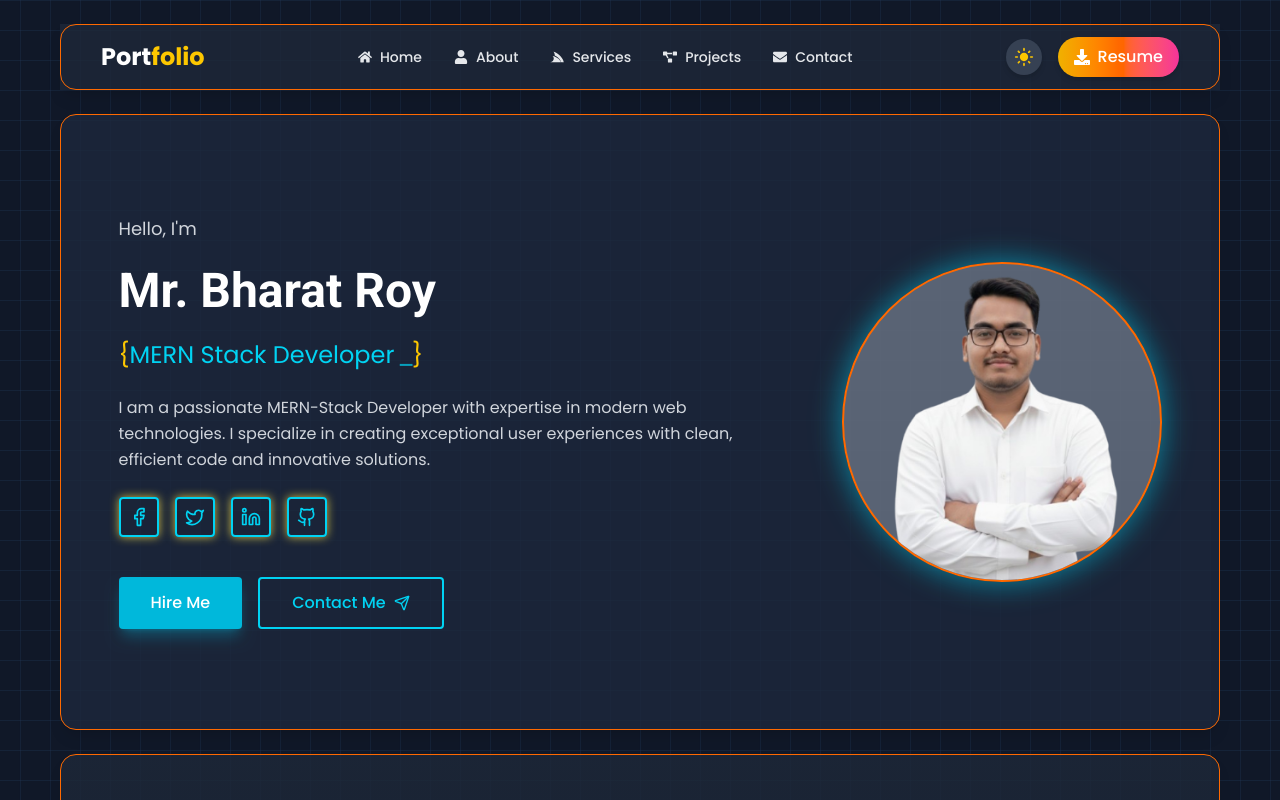
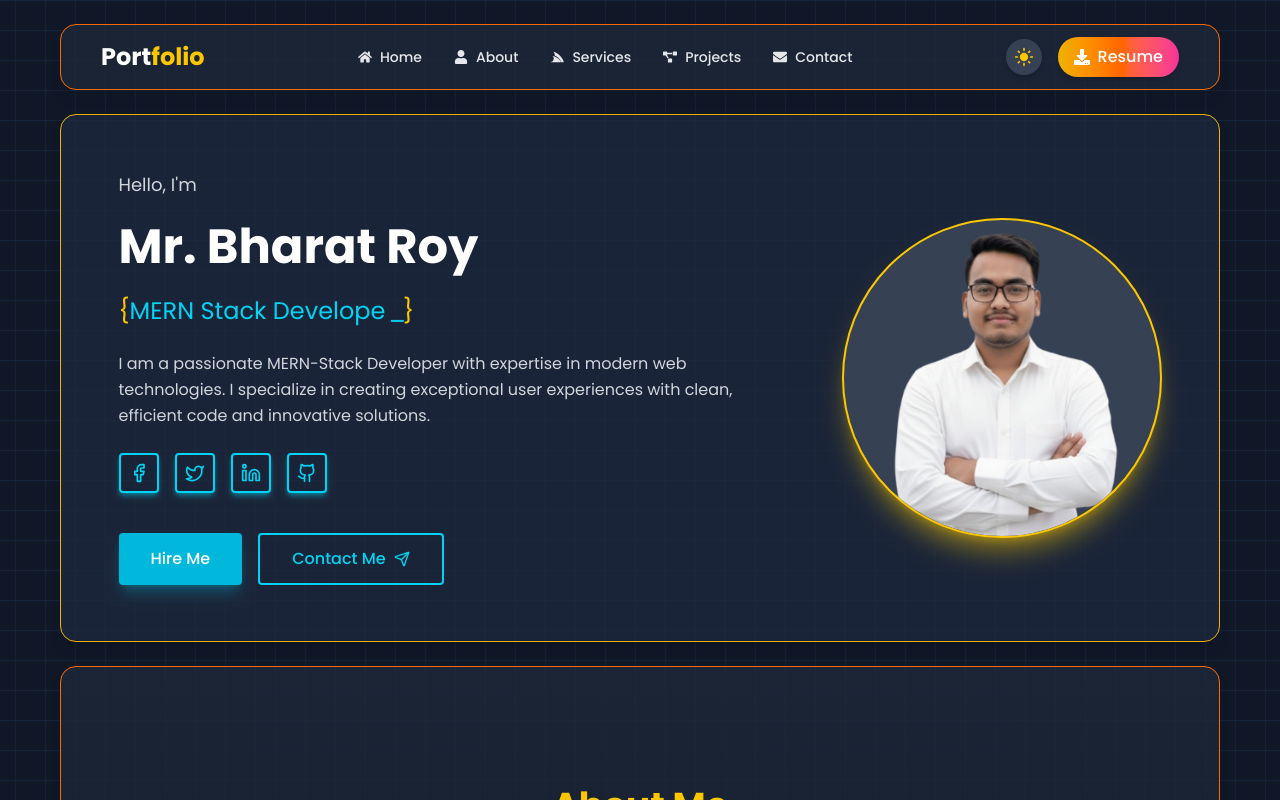
Before and after one commit to bharatroy4D/bharat-dev, a React (Vite) app: page / in a window 1280 px wide. Shown: the top 800 px of the page. Built offline with nearby package versions, Linux system fonts and the light colour scheme.

Commit message:
Banner into theme set

```diff
--- a/src/Components/navbar/Navbar.jsx
+++ b/src/Components/navbar/Navbar.jsx
@@ -36,12 +36,12 @@ const Navbar = () => {
 
   return (
     <nav
-      className={`w-full z-50 transition-all duration-500 ${dark ? "bg-gray-800/80 text-white" : "bg-white text-gray-900"
+      className={`w-full z-50 transition-all duration-500 border border-orange-500 rounded-2xl ${dark ? "bg-gray-800/80 text-white" : "bg-white text-gray-900"
         } shadow-lg`}
     >
       {/* Container */}
       <div
-        className={`flex items-center justify-between px-5 py-3 md:px-10 ${dark ? "border border-orange-500 rounded-2xl" : "border border-orange-500 rounded-2xl"}`}
+        className={`flex items-center justify-between px-5 py-3 md:px-10 `}
       >
         {/* Logo */}
         <a href="#banner" className="text-2xl font-bold">
--- a/src/Pages/banner/Banner.jsx
+++ b/src/Pages/banner/Banner.jsx
@@ -1,9 +1,12 @@
 import React from "react";
 import { Facebook, Twitter, Linkedin, Github, Send } from "lucide-react";
 import { Typewriter } from "react-simple-typewriter";
-import profileImg from "../../assets/profileImg.png"
+import profileImg from "../../assets/profileImg.png";
+import { useTheme } from "../../context/ThemeContext"; // 🌙 Import Theme Context
 
 const Banner = () => {
+  const { theme } = useTheme(); // ✅ Access current theme (dark/light)
+
   const socialLinks = [
     { icon: Facebook, link: "https://www.facebook.com/bharatroyfb" },
     { icon: Twitter, link: "#" },
@@ -14,20 +17,44 @@ const Banner = () => {
   return (
     <div
       id="banner"
-      className="bg-slate-800/80 relative  text-white rounded-2xl overflow-hidden border border-orange-500 my-6 shadow-lg hover:shadow-orange-400/30"
+      className={`relative rounded-2xl overflow-hidden border my-6 shadow-lg transition-all duration-500 ${
+        theme === "dark"
+          ? "bg-slate-800/80 border-yellow-500 hover:shadow-yellow-400/30 text-white"
+          : "bg-gray-100 border-blue-400 hover:shadow-blue-400/30 text-gray-900"
+      }`}
     >
-      <div className="relative z-10 container mx-auto px-8 py-10 md:py-25 flex flex-col-reverse lg:flex-row items-center justify-around">
-        {/* Left Side - Text */}
+      <div className="relative z-10 container mx-auto px-8 py-14 flex flex-col-reverse lg:flex-row items-center justify-around">
+        {/* 🟢 Left Side - Text */}
         <div className="space-y-6 text-center lg:text-left">
-          <div className="text-lg text-gray-300">Hello, I'm</div>
+          <div
+            className={`text-lg ${
+              theme === "dark" ? "text-gray-300" : "text-gray-700"
+            }`}
+          >
+            Hello, I'm
+          </div>
 
-          <h1 className="text-4xl lg:text-5xl font-bold roboto">
+          <h1
+            className={`text-4xl lg:text-5xl font-bold ${
+              theme === "dark" ? "text-white" : "text-gray-900"
+            }`}
+          >
             Mr. Bharat Roy
           </h1>
 
           <h2 className="text-xl lg:text-2xl">
-            <span className="text-yellow-400">{'{'}</span>
-            <span className="text-cyan-400">
+            <span
+              className={`${
+                theme === "dark" ? "text-yellow-400" : "text-blue-500"
+              }`}
+            >
+              {"{"}
+            </span>
+            <span
+              className={`${
+                theme === "dark" ? "text-cyan-400" : "text-purple-600"
+              }`}
+            >
               <Typewriter
                 words={["MERN Stack Developer", "React Enthusiast"]}
                 loop
@@ -38,16 +65,26 @@ const Banner = () => {
                 delaySpeed={1000}
               />
             </span>
-            <span className="text-yellow-400">{'}'}</span>
+            <span
+              className={`${
+                theme === "dark" ? "text-yellow-400" : "text-blue-500"
+              }`}
+            >
+              {"}"}
+            </span>
           </h2>
 
-          <p className="text-gray-300 leading-relaxed max-w-2xl">
+          <p
+            className={`leading-relaxed max-w-2xl ${
+              theme === "dark" ? "text-gray-300" : "text-gray-700"
+            }`}
+          >
             I am a passionate MERN-Stack Developer with expertise in modern web
             technologies. I specialize in creating exceptional user experiences
             with clean, efficient code and innovative solutions.
           </p>
 
-          {/* Social Icons */}
+          {/* 🟢 Social Icons */}
           <div className="flex gap-4 justify-center lg:justify-start">
             {socialLinks.map((social, i) => {
               const Icon = social.icon;
@@ -57,7 +94,11 @@ const Banner = () => {
                   href={social.link}
                   target="_blank"
                   rel="noopener noreferrer"
-                  className="w-10 h-10 flex items-center justify-center rounded border-2 border-cyan-400 text-cyan-400 hover:bg-cyan-400 hover:text-slate-900 transition-all shadow-[0_0_10px_rgba(253,224,71,0.8)]"
+                  className={`w-10 h-10 flex items-center justify-center rounded border-2 transition-all shadow-md ${
+                    theme === "dark"
+                      ? "border-cyan-400 text-cyan-400 hover:bg-cyan-400 hover:text-slate-900 shadow-cyan-400/40"
+                      : "border-blue-400 text-blue-500 hover:bg-blue-500 hover:text-white shadow-blue-300/40"
+                  }`}
                 >
                   <Icon className="w-5 h-5" />
                 </a>
@@ -65,22 +106,40 @@ const Banner = () => {
             })}
           </div>
 
-          {/* Buttons */}
+          {/* 🟢 Buttons */}
           <div className="flex gap-4 justify-center lg:justify-start pt-4 flex-wrap">
-            <button className="px-8 py-3 bg-cyan-500 hover:bg-cyan-600 text-white rounded font-medium transition-all shadow-lg shadow-cyan-500/30">
+            <button
+              className={`px-8 py-3 rounded font-medium transition-all shadow-lg ${
+                theme === "dark"
+                  ? "bg-cyan-500 hover:bg-cyan-600 text-white shadow-cyan-500/30"
+                  : "bg-blue-500 hover:bg-blue-600 text-white shadow-blue-500/30"
+              }`}
+            >
               Hire Me
             </button>
 
-            <button className="px-8 py-3 border-2 border-cyan-400 text-cyan-400 hover:bg-cyan-400 hover:text-slate-900 rounded font-medium transition-all flex items-center gap-2">
+            <button
+              className={`px-8 py-3 border-2 rounded font-medium transition-all flex items-center gap-2 ${
+                theme === "dark"
+                  ? "border-cyan-400 text-cyan-400 hover:bg-cyan-400 hover:text-slate-900"
+                  : "border-blue-400 text-blue-500 hover:bg-blue-500 hover:text-white"
+              }`}
+            >
               Contact Me <Send className="w-4 h-4" />
             </button>
           </div>
         </div>
 
-        {/* Right Side - Profile Image */}
+        {/* 🟢 Right Side - Profile Image */}
         <div className="flex justify-center lg:justify-start mb-10 lg:mb-0">
           <div className="relative w-80 h-80">
-            <div className="relative w-full h-full bg-gray-400/50 shadow-[0_0_30px_rgba(6,182,212,0.7)] rounded-full border-2 border-orange-500 overflow-hidden">
+            <div
+              className={`relative w-full h-full rounded-full overflow-hidden border-2 shadow-xl ${
+                theme === "dark"
+                  ? "bg-gray-700 border-yellow-400 shadow-yellow-400/40"
+                  : "bg-gray-200 border-blue-400 shadow-blue-400/40"
+              }`}
+            >
               <img
                 src={profileImg}
                 alt="Profile"
```
